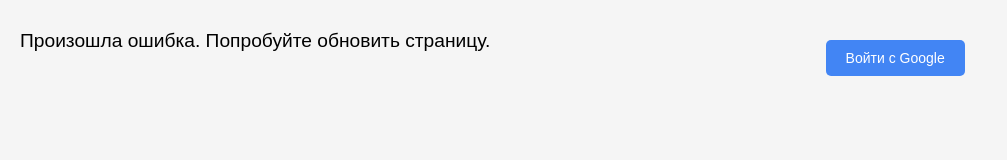
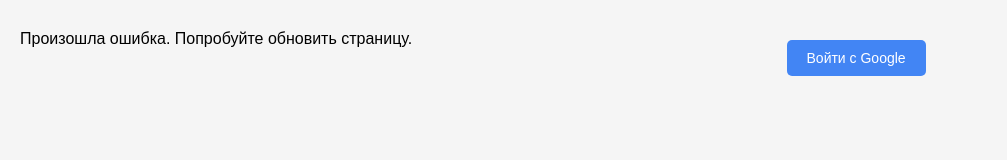
Before and after one commit to Teikorinox/approve-leads-forms, a plain HTML site: page index.html in a window 1280 px wide. Shown: the top 160 px of the page, without its empty margins (0-1007 px from the left). Drawn offline with Linux system fonts and the light colour scheme; no server answers.

Commit message:
Update index.html

```diff
--- a/index.html
+++ b/index.html
@@ -6,9 +6,10 @@
   <title>Approve Leads Forms</title>
   <style>
     #auth-status {
-      font-size: 1.2em;
-      margin-bottom: 20px;
+  display: block; /* Ensures the text takes up a full line */
+  margin-bottom: 10px; /* Adds space below the text */
 }
+
 #google-signin-button {
   display: block; /* Ensures the button takes up its own line */
   padding: 10px 20px;
@@ -22,6 +23,7 @@
   margin: 10px auto 0; /* Adds space above and centers the button */
   text-align: center; /* Centers the text inside the button */
 }
+
     #user-rights {
       color: green;
       font-weight: bold;
```
Lines whose indentation alone changed are shown as unchanged.
